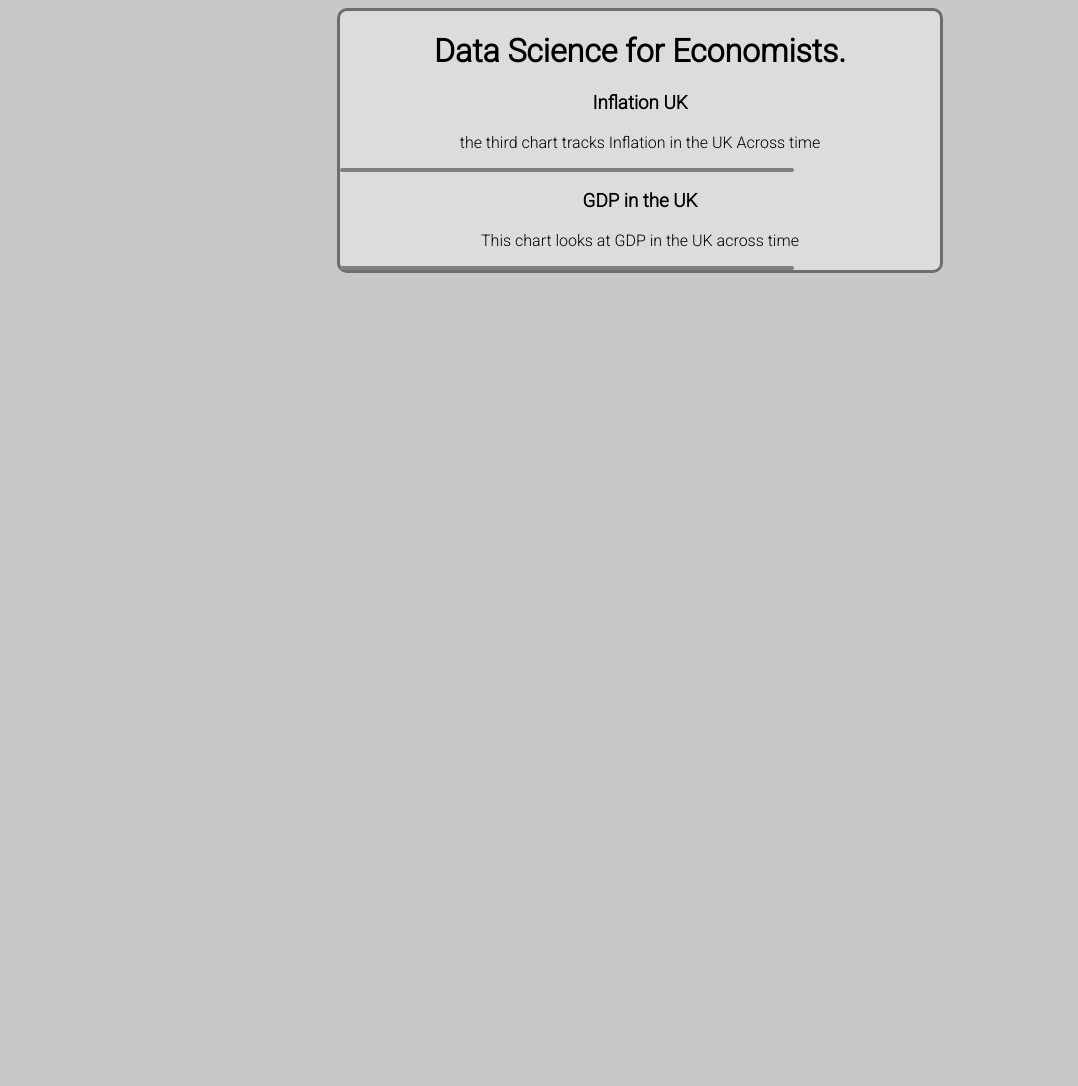
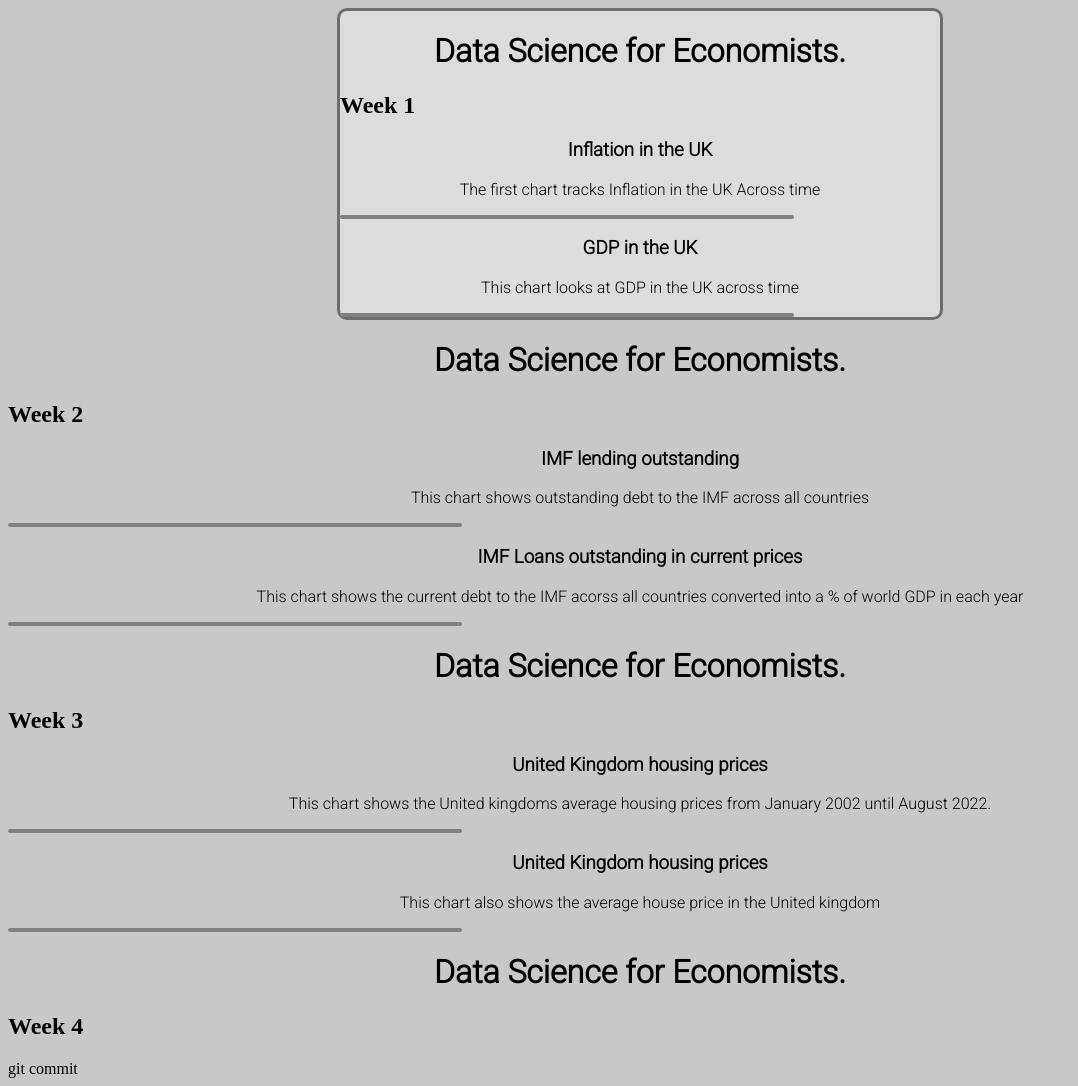
Before and after one commit to ElliottDC/ElliottDC.github.io, a plain HTML site: page index.html in a window 1280 px wide. Shown: the whole page, without its empty margins (0-1078 px from the left). Before the commit the page ends 800 px from the top, so only its background shows below. Drawn offline with Linux system fonts and the light colour scheme; a script that the page names is missing.

Commit message:
Add files via upload

```diff
--- a/index.html
+++ b/index.html
@@ -1,4 +1,3 @@
-
 <!DOCTYPE html>
 <html lang="en">
 
@@ -27,26 +26,83 @@
     <div class="myWeek1">
         <h1>Data Science for Economists.</h1>
 
-        <h3>Inflation UK</h3>
-        <p>the third chart tracks Inflation in the UK Across time</p>
+        <h2> Week 1</h2>
+
+        <h3>Inflation in the UK</h3>
+        <p>The first chart tracks Inflation in the UK Across time</p>
         <div class="chart" id="Chart3"></div>
-
         <h3>GDP in the UK</h3>
         <p>This chart looks at GDP in the UK across time</p>
         <div class="chart" id="Chart4"></div>
+
+
     </div>
+    <div class="myWeek2">
+        <h1>Data Science for Economists.</h1>
+
+        <h2> Week 2</h2>
+
+        <h3>IMF lending outstanding </h3>
+        <p>This chart shows outstanding debt to the IMF across all countries </p>
+        <div class="chart" id="Chart5"></div>
+        <h3>IMF Loans outstanding in current prices</h3>
+        <p>This chart shows the current debt to the IMF acorss all countries converted into a % of world GDP in each year</p>
+        <div class="chart" id="Chart6"></div>
+
+
+    </div>
+
+    <div class="myWeek3">
+        <h1>Data Science for Economists.</h1>
+
+        <h2> Week 3</h2>
+
+        <h3>United Kingdom housing prices</h3>
+        <p>This chart shows the United kingdoms average housing prices from January 2002 until August 2022. </p>
+        <div class="chart" id="Chart7"></div>
+        <h3> United Kingdom housing prices</h3>
+        <p> This chart also shows the average house price in the United kingdom </p>
+        <div class="chart" id="Chart8"></div>
+
+
+    </div>
+
+    <div class="myWeek4">
+        <h1>Data Science for Economists.</h1>
+
+        <h2> Week 4</h2>
+
+        <h3></h3>
+        <p> </p>
+        <div ></div>
+        <h3> </h3>
+        <p> </p>
+        <div ></div>
+
+
+    </div>
+
 </body>
-
 
 <script>
     //Define charts:
     var myChart3 = "chart3_InflationUK.json";
     var myChart4 = "chart4_GDPUK.json"
+    var myChart5 = "Chart5_IMFoutstandingloan.json"
+    var myChart6 = "Chart6_IMFupdated.json"
+    var myChart7 = "Chart7_yields_.json"
+    var myChart8 = "Chart8_HPI.json"
 
     // Embed charts:
 
     vegaEmbed('#Chart3', myChart3);
     vegaEmbed('#Chart4', myChart4);
+    vegaEmbed('#Chart5', myChart5);
+    vegaEmbed('#Chart6', myChart6);
+    vegaEmbed('#Chart7', myChart7);
+    vegaEmbed('#Chart8', myChart8);
 </script>
 
 </html>
+
+git commit
```
